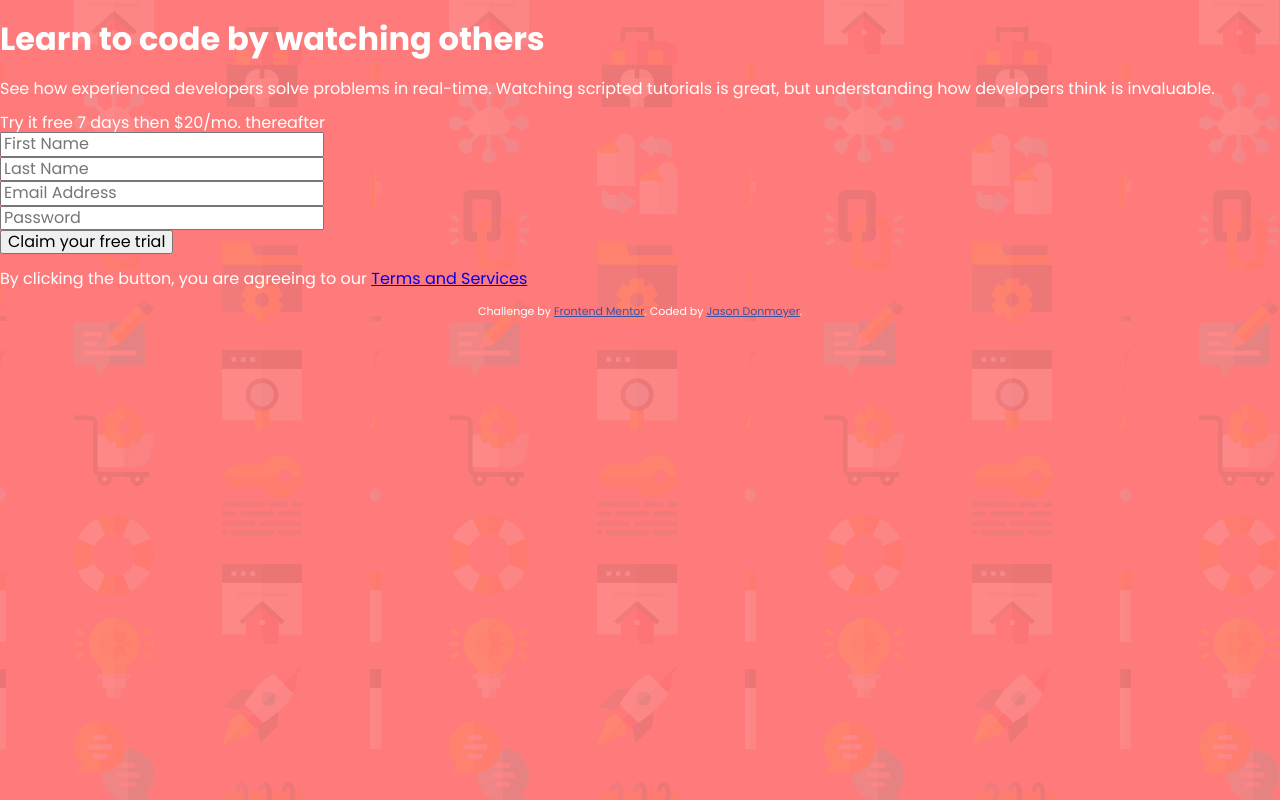
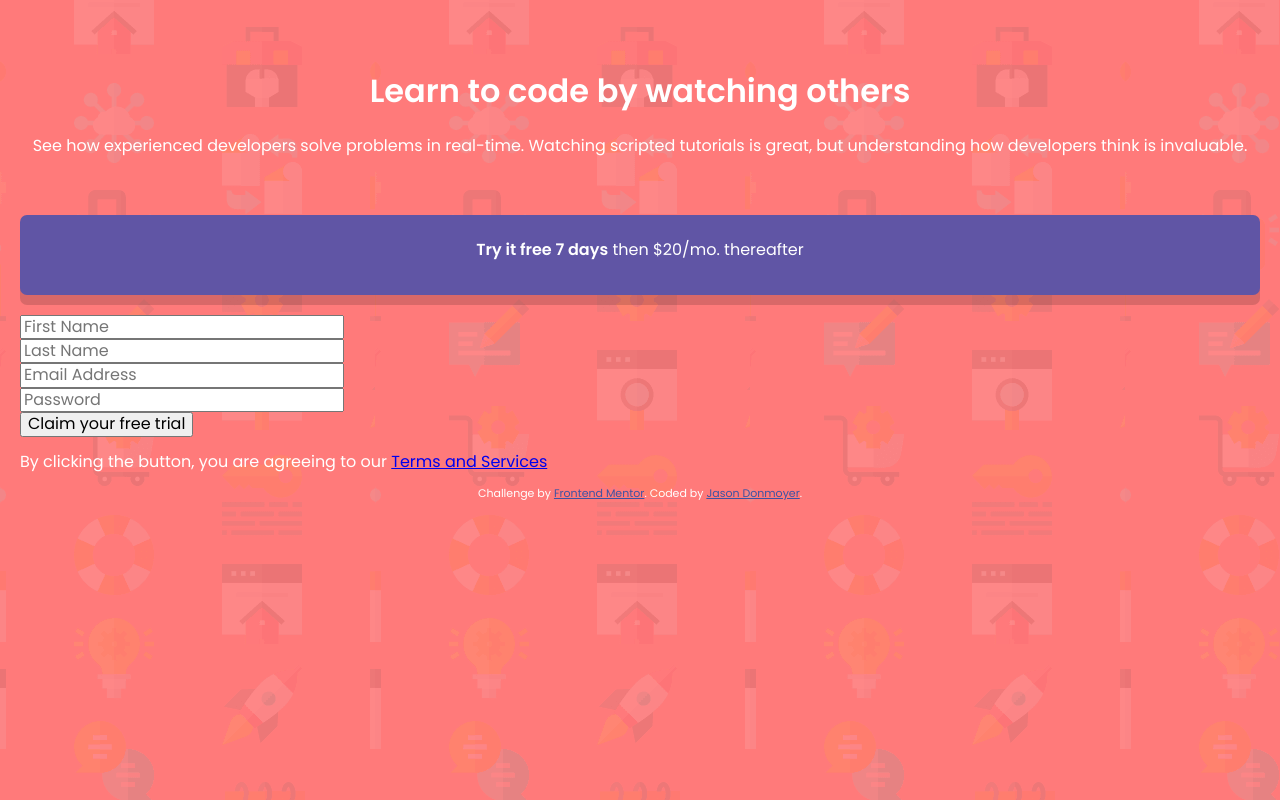
Before and after one commit to Jason-Donmoyer/Sign-Up-Form, a plain HTML site: page index.html in a window 1280 px wide. Drawn offline with Linux system fonts and the light colour scheme.

Commit message:
styled headers

```diff
--- a/css/styles.css
+++ b/css/styles.css
@@ -21,6 +21,41 @@ body {
     color: #fff;
     background-color: var(--color-red);
     background-image: url(../images/bg-intro-mobile.png);
+    padding: 20px;
+}
+
+h1 {
+    text-align: center;
+    margin-top: 50px;
+    font-weight: var(--font-weight-semi-bold);
+    line-height: 1.3;
+}
+
+.header-copy {
+    text-align: center;
+    font-weight: var(--font-weight-regular);
+    line-height: 1.6;
+}
+
+.advert {
+    width: 100%;
+    height: 80px;
+    background-color: var(--color-blue);
+    border-radius: 7px;
+    margin-top: 40px;
+    margin-bottom: 20px;
+    box-shadow: 0px 10px 0px 0px rgba(0,0,0,0.15);
+    font-weight: var(--font-weight-regular);
+    text-align: center;
+    display: inline-block;
+}
+
+.advert p {
+    padding: 10px 55px 10px 55px;
+}
+
+.try-it-free {
+    font-weight: var(--font-weight-semi-bold);
 }
 
 /******************** FOOTER ********************/
--- a/index.html
+++ b/index.html
@@ -18,11 +18,11 @@
 
   <h1>Learn to code by watching others</h1>
 
-  <p>See how experienced developers solve problems in real-time. Watching scripted tutorials is great,
+  <p class="header-copy">See how experienced developers solve problems in real-time. Watching scripted tutorials is great,
   but understanding how developers think is invaluable.</p>
 
   <div class="advert">
-    Try it free 7 days then $20/mo. thereafter
+    <p><span class="try-it-free">Try it free 7 days</span> then $20/mo. thereafter</p>
   </div>
 
   <form action="POST">
```
